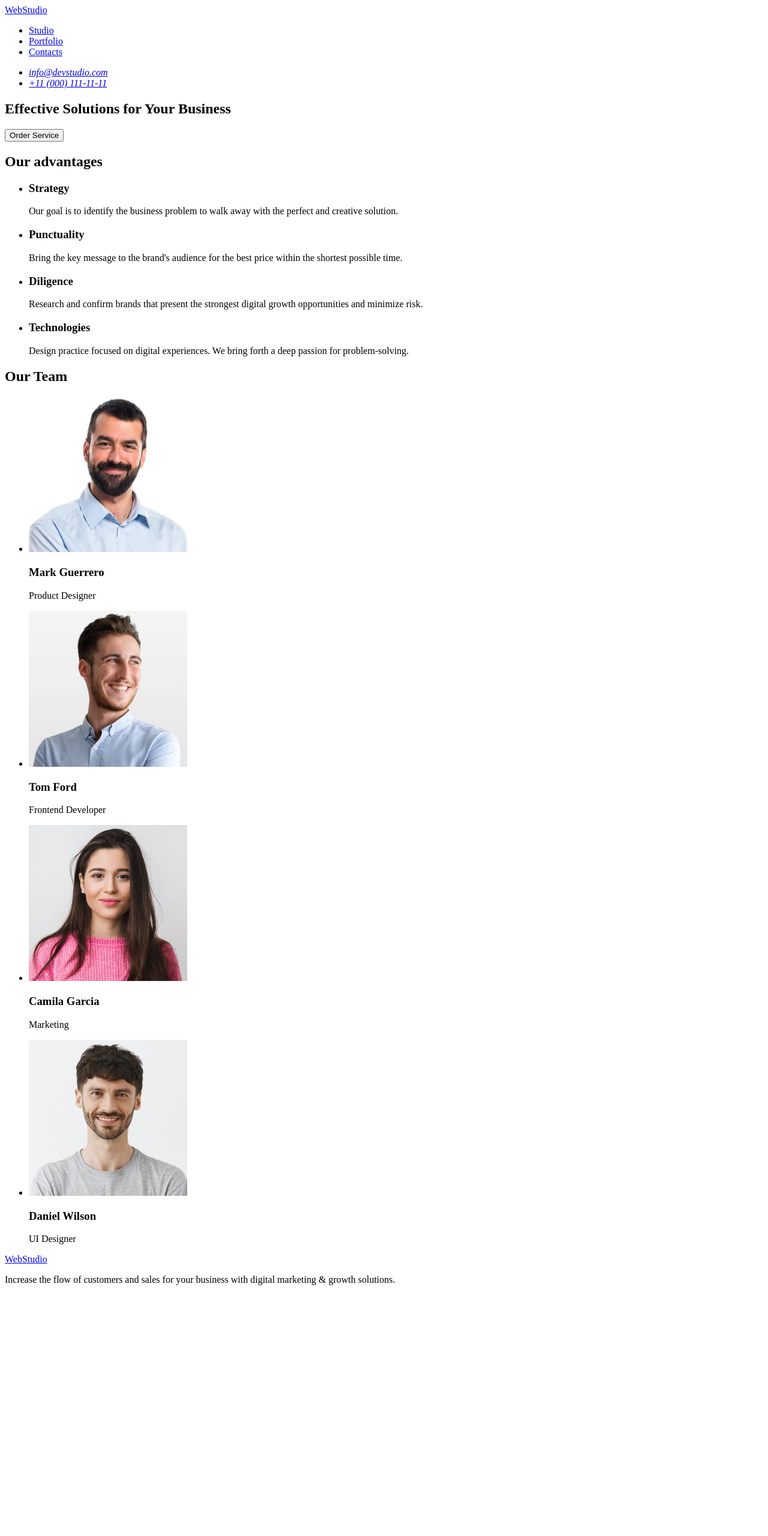
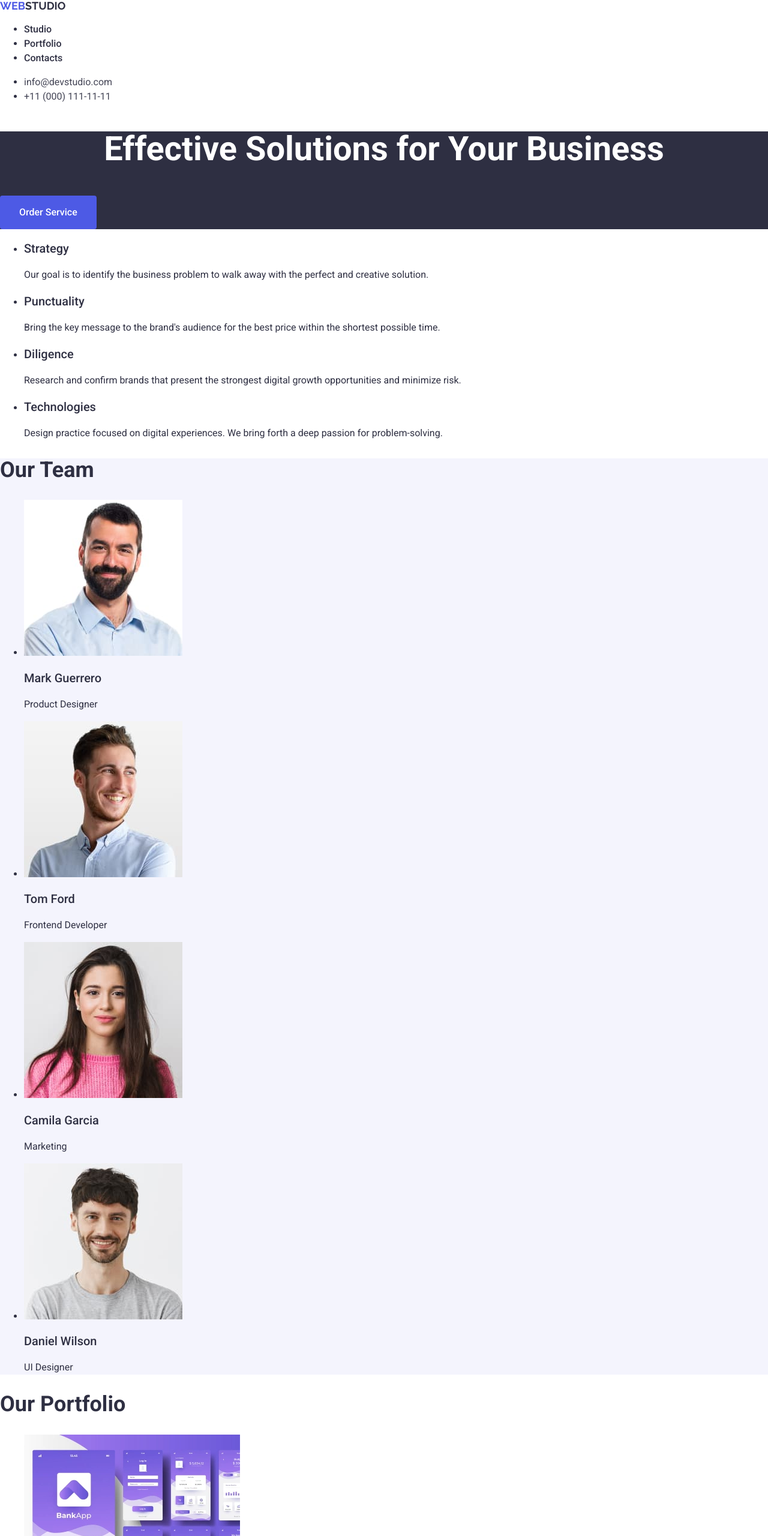
Before and after one commit to Mariia-Ann/goit-markup-hw-02, a plain HTML site: page index.html in a window 1280 px wide. Shown: the top 2560 px of the page at 60% size. Before the commit the page ends 2158 px from the top, so only its background shows below. Drawn offline with nearby package versions, Linux system fonts and the light colour scheme.

Commit message:
add section portfolio, add folder css + file styles.css

```diff
--- /dev/null
+++ b/css/styles.css
@@ -0,0 +1,149 @@
+:root {
+  --color-brand: #4d5ae5;
+  --color-primary: #2e2f42;
+  --color-slate: #434455;
+  --color-white: #fff;
+  --color-cloud: #f4f4fd;
+  --color-put: #404bbf;
+}
+
+body {
+  background-color: var(--color-white);
+  color: var(--color-primary);
+  font-family: Roboto, sans-serif;
+  font-size: 16px;
+}
+a {
+  color: var(--color-primary);
+  text-decoration: none;
+}
+
+.logo {
+  color: var(--color-brand);
+}
+.link-logo {
+  font-family: Raleway;
+  font-weight: 700;
+  font-size: 18px;
+  text-transform: uppercase;
+  line-height: 1.16;
+}
+.header-item {
+  line-height: 1.5;
+  font-weight: 500;
+}
+.header-item:hover,
+.header-item:focus {
+  color: var(--color-put);
+}
+.contacts {
+}
+.contacts-item {
+  color: var(--color-slate);
+  font-style: normal;
+  line-height: 1.5;
+}
+.contacts-item:hover,
+.contacts-item:focus {
+  color: var(--color-put);
+}
+
+.hero-section {
+  background-color: var(--color-primary);
+  color: var(--color-white);
+}
+.hero-title {
+  font-size: 56px;
+  font-weight: 700;
+  text-align: center;
+  line-height: 1.07;
+}
+.hero-button {
+  background-color: var(--color-brand);
+  color: var(--color-white);
+  border: 0;
+  cursor: pointer;
+  padding: 16px 32px;
+  border-radius: 4px;
+  line-height: 1.5;
+  font-weight: 500;
+}
+.hero-button:hover,
+.hero-button:focus {
+  background-color: var(--color-put);
+}
+/* Section 2 */
+
+.advantages-title {
+  display: none;
+}
+.advantages-list > p {
+  color: var(--color-slate);
+}
+.advantages-item {
+  font-size: 20px;
+  line-height: 1.2;
+  font-weight: 500;
+}
+
+.advantages-text {
+  line-height: 1.5;
+}
+
+/* Section 3 */
+.team-section {
+  background-color: var(--color-cloud);
+}
+.team-title {
+  font-size: 36px;
+  font-weight: 700;
+  line-height: 1.11;
+}
+.team-list > p {
+  color: var(--color-slate);
+}
+.team-item {
+  font-size: 20px;
+  line-height: 1.2;
+  font-weight: 500;
+}
+.team-text {
+  line-height: 1.5;
+}
+/* Portfolio */
+
+.portfolio-section {
+}
+.portfolio-title {
+  font-size: 36px;
+  font-weight: 700;
+  line-height: 1.11;
+}
+.portfolio-item {
+  font-size: 20px;
+  line-height: 1.2;
+  font-weight: 500;
+}
+.portfolio-text {
+  color: var(--color-slate);
+  line-height: 1.5;
+}
+
+/* Footer */
+
+footer {
+  background-color: var(--color-primary);
+  color: var(--color-cloud);
+}
+
+.footer-logo {
+  color: var(--color-cloud);
+  font-family: Raleway;
+  font-size: 18px;
+  font-weight: 700;
+  line-height: 1.16;
+}
+
+.footer-text {
+  line-height: 1.5;
+}
--- a/index.html
+++ b/index.html
@@ -4,67 +4,79 @@
     <meta charset="UTF-8" />
     <meta name="viewport" content="width=device-width, initial-scale=1.0" />
     <title>WebStudio</title>
+    <link rel="preconnect" href="https://fonts.googleapis.com" />
+    <link rel="preconnect" href="https://fonts.gstatic.com" crossorigin />
+    <link
+      href="https://fonts.googleapis.com/css2?family=Raleway:wght@700&family=Roboto:wght@400;500;700&display=swap"
+      rel="stylesheet"
+    />
+    <link
+      rel="stylesheet"
+      href="https://cdnjs.cloudflare.com/ajax/libs/modern-normalize/2.0.0/modern-normalize.min.css"
+    />
+    <link rel="stylesheet" href="./css/styles.css" />
   </head>
   <body>
     <header>
       <nav>
-        <a href="./index.html">WebStudio</a>
-        <ul>
-          <li><a href="#">Studio</a></li>
-          <li><a href="#">Portfolio</a></li>
-          <li><a href="#">Contacts</a></li>
+        <a href="./index.html" class="link-logo"><span class="logo">Web</span>Studio</a>
+        <ul class="header-list">
+          <li><a href="#" class="header-item">Studio</a></li>
+          <li><a href="#" class="header-item">Portfolio</a></li>
+          <li><a href="#" class="header-item">Contacts</a></li>
         </ul>
       </nav>
       <address>
-      <ul>
-        <li>
-            <a href="mailto:info@devstudio.com">info@devstudio.com</a></li>
-        <li><a href="tel:+110001111111">+11 (000) 111-11-11</a></li>
-      </ul>
-    </address>
+        <ul class="contacts">
+          <li>
+            <a href="mailto:info@devstudio.com" class="contacts-item">info@devstudio.com</a>
+          </li>
+          <li><a href="tel:+110001111111" class="contacts-item">+11 (000) 111-11-11</a></li>
+        </ul>
+      </address>
     </header>
     <main>
-        <section>
-            <h1>Effective Solutions for Your Business</h1>
-            <button type="button">Order Service</button>
-        </section>
+      <section class="hero-section">
+        <h1 class="hero-title">Effective Solutions for Your Business</h1>
+        <button type="button" class="hero-button">Order Service</button>
+      </section>
 
-      <section>
-        <h2>Our advantages</h2>
-        <ul>
+      <section class="advantages-section">
+        <h2 class="advantages-title">Our advantages</h2>
+        <ul class="advantages-list">
           <li>
-            <h3>Strategy</h3>
-            <p>
+            <h3 class="advantages-item">Strategy</h3>
+            <p class="advantages-text">
               Our goal is to identify the business problem to walk away with the
               perfect and creative solution.
             </p>
           </li>
           <li>
-            <h3>Punctuality</h3>
-            <p>
+            <h3 class="advantages-item">Punctuality</h3>
+            <p class="advantages-text">
               Bring the key message to the brand's audience for the best price
               within the shortest possible time.
             </p>
           </li>
           <li>
-            <h3>Diligence</h3>
-            <p>
+            <h3 class="advantages-item">Diligence</h3>
+            <p class="advantages-text">
               Research and confirm brands that present the strongest digital
               growth opportunities and minimize risk.
             </p>
           </li>
           <li>
-            <h3>Technologies</h3>
-            <p>
+            <h3 class="advantages-item">Technologies</h3>
+            <p class="advantages-text">
               Design practice focused on digital experiences. We bring forth a
               deep passion for problem-solving.
             </p>
           </li>
         </ul>
       </section>
-      <section>
-        <h2>Our Team</h2>
-        <ul>
+      <section class="team-section">
+        <h2 class="team-title">Our Team</h2>
+        <ul class="team-list">
           <li>
             <img
               src="./images/mark.jpg"
@@ -72,13 +84,18 @@
               width="264"
               height="260"
             />
-            <h3>Mark Guerrero</h3>
-            <p>Product Designer</p>
+            <h3 class="team-item">Mark Guerrero</h3>
+            <p class="team-text">Product Designer</p>
           </li>
           <li>
-            <img src="./images/tom.jpg" alt="Tom Ford" width="264" height="260" />
-            <h3>Tom Ford</h3>
-            <p>Frontend Developer</p>
+            <img
+              src="./images/tom.jpg"
+              alt="Tom Ford"
+              width="264"
+              height="260"
+            />
+            <h3 class="team-item">Tom Ford</h3>
+            <p class="team-text">Frontend Developer</p>
           </li>
           <li>
             <img
@@ -87,8 +104,8 @@
               width="264"
               height="260"
             />
-            <h3>Camila Garcia</h3>
-            <p>Marketing</p>
+            <h3 class="team-item">Camila Garcia</h3>
+            <p class="team-text">Marketing</p>
           </li>
           <li>
             <img
@@ -97,15 +114,80 @@
               width="264"
               height="260"
             />
-            <h3>Daniel Wilson</h3>
-            <p>UI Designer</p>
+            <h3 class="team-item">Daniel Wilson</h3>
+            <p class="team-text">UI Designer</p>
+          </li>
+        </ul>
+      </section>
+      <section class="portfolio-section">
+        <h2 class="portfolio-title">Our Portfolio</h2>
+        <ul class="potfolio-list">
+          <li>
+            <img
+              src="./images/banking.webp"
+              alt="Banking App"
+              width="360"
+              height="300"
+            />
+            <h3 class="portfolio-item">Banking App</h3>
+            <p class="portfolio-text">App</p>
+          </li>
+          <li>
+            <img
+              src="./images/payment.webp"
+              alt="Cashless Payment"
+              width="360"
+              height="300"
+            />
+            <h3 class="portfolio-item">Cashless Payment</h3>
+            <p class="portfolio-text">Marketing</p>
+          </li>
+          <li>
+            <img
+              src="./images/meditation.webp"
+              alt="Meditation App"
+              width="360"
+              height="300"
+            />
+            <h3 class="portfolio-item">Meditation App</h3>
+            <p class="portfolio-text">App</p>
+          </li>
+          <li>
+            <img
+              src="./images/taxi.webp"
+              alt="Taxi Service"
+              width="360"
+              height="300"
+            />
+            <h3 class="portfolio-item">Taxi Service</h3>
+            <p class="portfolio-text">Marketing</p>
+          </li>
+          <li>
+            <img
+              src="./images/screen.webp"
+              alt="Screen Illustrations"
+              width="360"
+              height="300"
+            />
+            <h3 class="portfolio-item">Screen Illustrations</h3>
+            <p class="portfolio-text">Design</p>
+          </li>
+          <li>
+            <img
+              src="./images/courses.webp"
+              alt="Online Courses"
+              width="360"
+              height="300"
+            />
+            <h3 class="portfolio-item">Online Courses</h3>
+            <p class="portfolio-text">Marketing</p>
           </li>
         </ul>
       </section>
     </main>
     <footer>
-      <a href="./index.html">WebStudio</a>
-      <p>
+      <a href="./index.html" class="footer-logo"><span class="logo">Web</span>Studio</a>
+      <p class="footer-text">
         Increase the flow of customers and sales for your business with digital
         marketing & growth solutions.
       </p>
```
Also changed, not shown: images/banking.webp (added), images/courses.webp (added), images/meditation.webp (added), images/payment.webp (added), images/screen.webp (added), images/taxi.webp (added).
